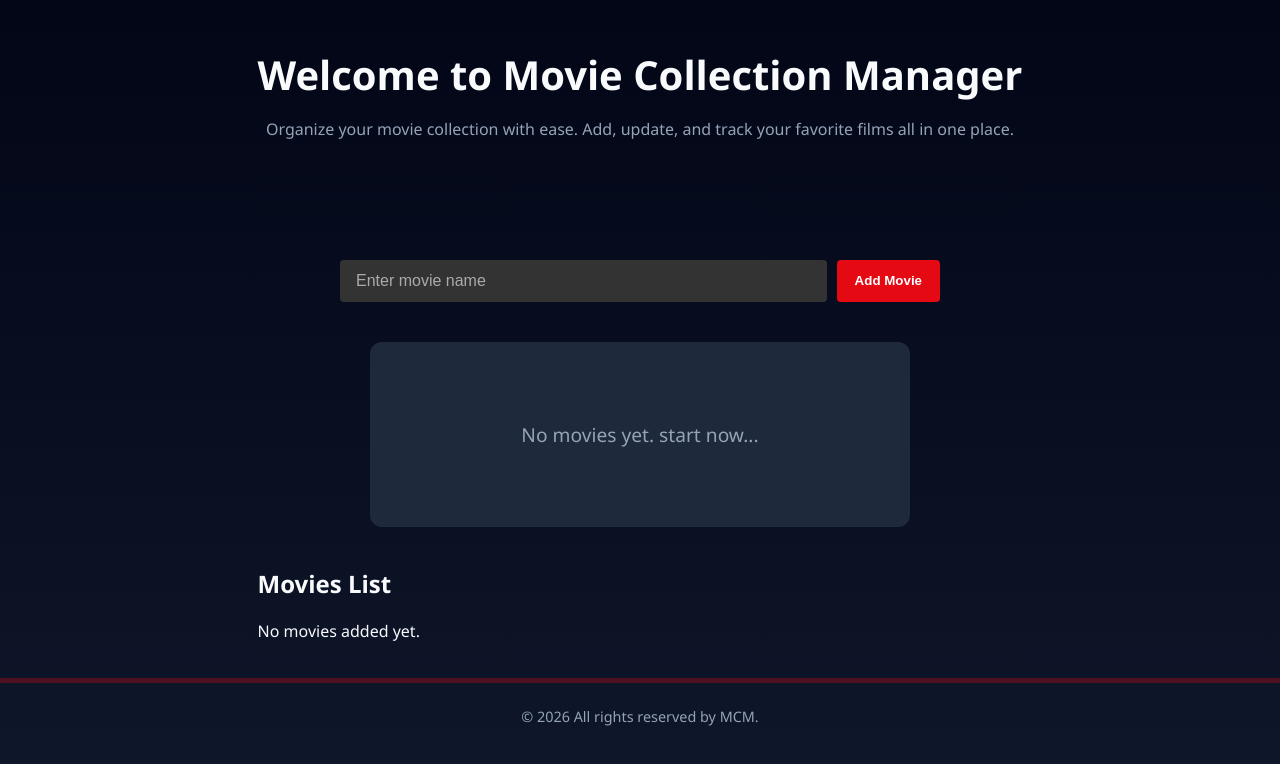
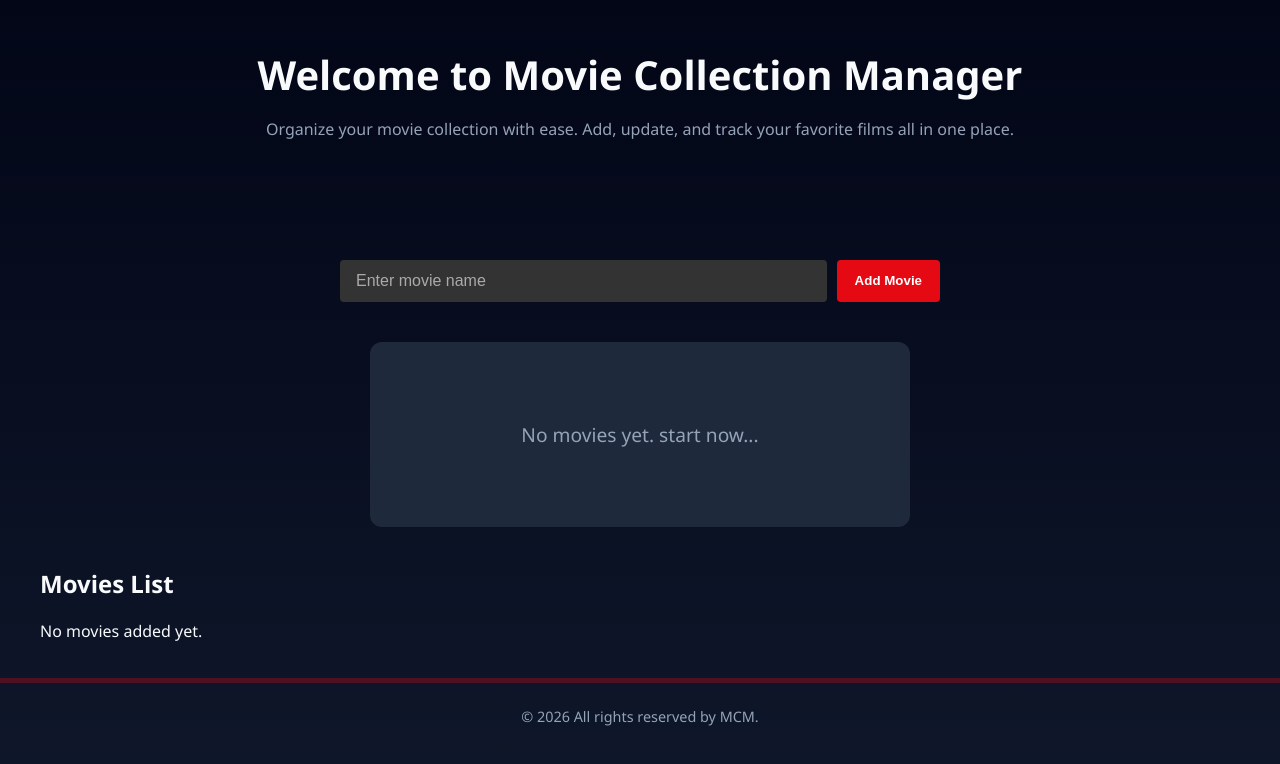
Before and after one commit to raheel1435/movie-collection-manager, a React (Create React App) app: page / in a window 1280 px wide. Shown: the top 764 px of the page. Built offline with nearby package versions, Linux system fonts and the light colour scheme; the HTML template or start-up script is replaced by a standard one.

Commit message:
Refactor App.js to improve layout structure; wrap main content in a div

```diff
--- a/src/App.js
+++ b/src/App.js
@@ -118,8 +118,9 @@ const toggleLiked = (id) => {
   //===========
 
   return (
-    <>
+    <div className='app'>
 
+      <main className='content'>
     <div className="app-container">
       <div className="hero">
         <h1>Welcome to Movie Collection Manager</h1>
@@ -144,8 +145,9 @@ const toggleLiked = (id) => {
         toggleLiked={toggleLiked}
       />
     </div>
+    </main>
   <Footer />
-  </>
+  </div>
   );
 }
 export default App;
```
